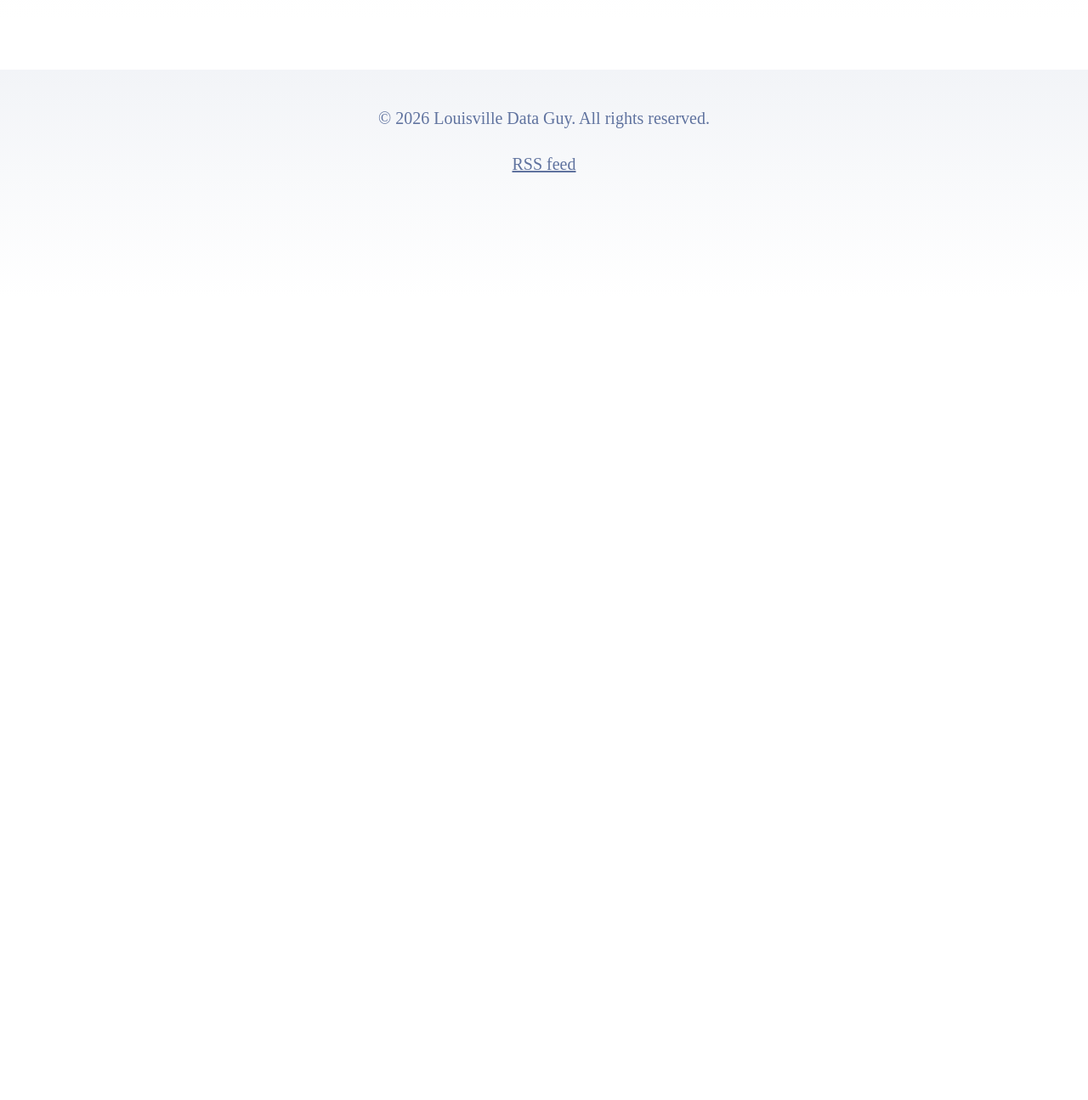
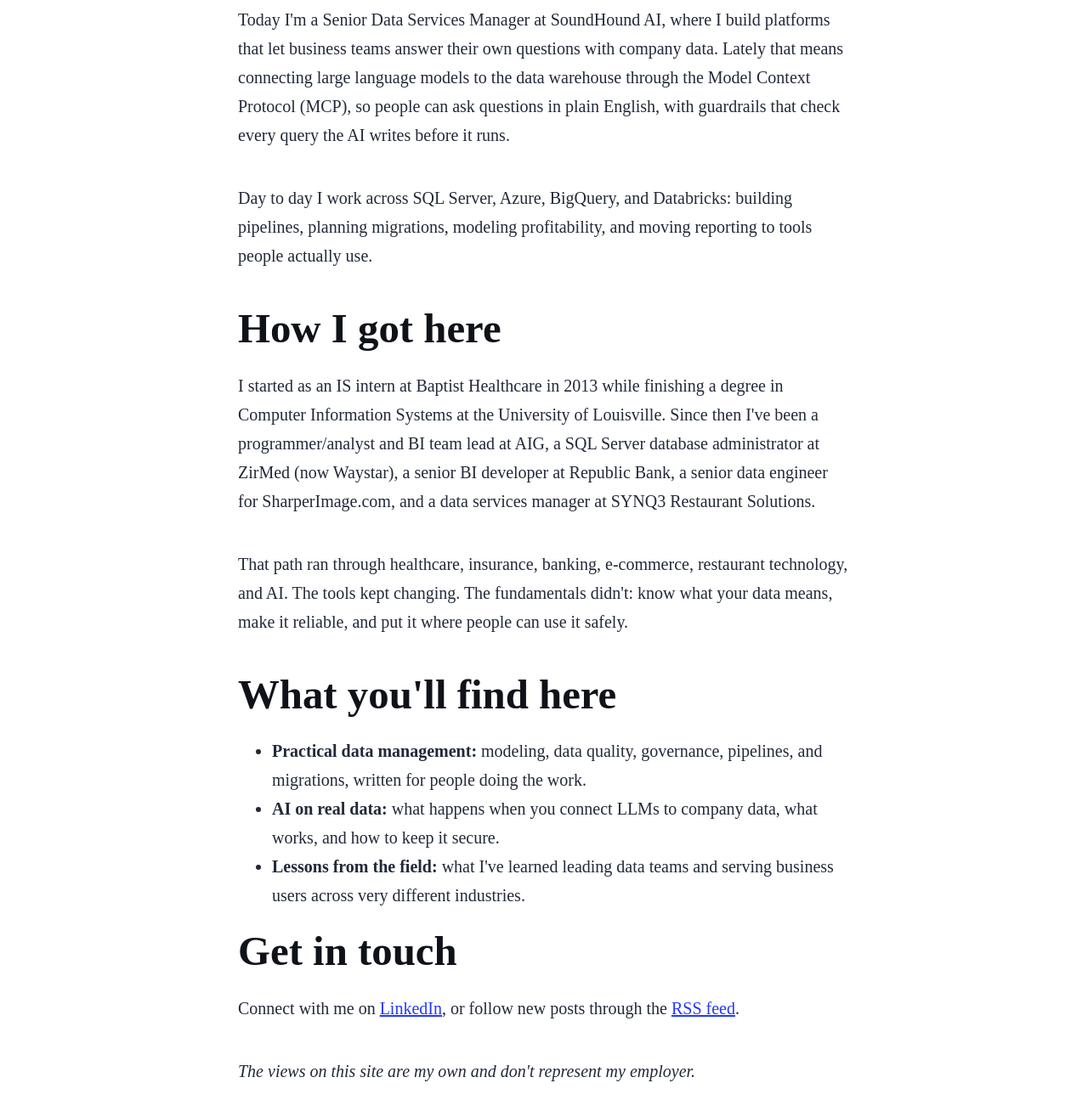
Before and after one commit to danimalfoster/louisville-data-guy, an Astro site: page /about in a window 1280 px wide. Shown: the part 577-1872 px from the top of the page at 85% size. Before the commit the page ends 927 px from the top, so only its background shows below. Built offline with nearby package versions, Linux system fonts and the light colour scheme; Astro itself is replaced by a stand-in of ours.

Commit message:
Write About page from LinkedIn profile
Replaces the placeholder About page with Daniel's background, current work, career path, blog topics, and a LinkedIn link.

Co-Authored-By: Claude Opus 5.5 <noreply@anthropic.com>

```diff
--- a/src/pages/about.astro
+++ b/src/pages/about.astro
@@ -3,16 +3,63 @@ import Layout from '../layouts/BlogPost.astro';
 ---
 
 <Layout
-	title="About"
-	description="About Louisville Data Guy, a blog on data management and AI."
+	title="About me"
+	description="Daniel Foster is a data and AI leader in Louisville, Kentucky, writing about data management and putting AI to work on real company data."
 	pubDate={new Date('2026-11-15T00:00:00Z')}
 >
-	<!-- TODO: replace with your own bio before launch. -->
 	<p>
-		Louisville Data Guy is a blog about data management and AI, written from Louisville, Kentucky.
+		I'm Daniel Foster, a data and AI leader based in Louisville, Kentucky. For more than a decade
+		I've worked on the same problem from different angles: getting the right data to the people who
+		need it, in a form they can trust.
+	</p>
+
+	<h2>What I do</h2>
+	<p>
+		Today I'm a Senior Data Services Manager at SoundHound AI, where I build platforms that let
+		business teams answer their own questions with company data. Lately that means connecting large
+		language models to the data warehouse through the Model Context Protocol (MCP), so people can ask
+		questions in plain English, with guardrails that check every query the AI writes before it runs.
 	</p>
 	<p>
-		The goal is practical: clear explanations of how organizations can structure, govern, and get
-		value from their data, and honest takes on where AI tools help and where they don't.
+		Day to day I work across SQL Server, Azure, BigQuery, and Databricks: building pipelines,
+		planning migrations, modeling profitability, and moving reporting to tools people actually use.
 	</p>
+
+	<h2>How I got here</h2>
+	<p>
+		I started as an IS intern at Baptist Healthcare in 2013 while finishing a degree in Computer
+		Information Systems at the University of Louisville. Since then I've been a programmer/analyst
+		and BI team lead at AIG, a SQL Server database administrator at ZirMed (now Waystar), a senior
+		BI developer at Republic Bank, a senior data engineer for SharperImage.com, and a data services
+		manager at SYNQ3 Restaurant Solutions.
+	</p>
+	<p>
+		That path ran through healthcare, insurance, banking, e-commerce, restaurant technology, and AI.
+		The tools kept changing. The fundamentals didn't: know what your data means, make it reliable,
+		and put it where people can use it safely.
+	</p>
+
+	<h2>What you'll find here</h2>
+	<ul>
+		<li>
+			<strong>Practical data management:</strong> modeling, data quality, governance, pipelines,
+			and migrations, written for people doing the work.
+		</li>
+		<li>
+			<strong>AI on real data:</strong> what happens when you connect LLMs to company data, what
+			works, and how to keep it secure.
+		</li>
+		<li>
+			<strong>Lessons from the field:</strong> what I've learned leading data teams and serving
+			business users across very different industries.
+		</li>
+	</ul>
+
+	<h2>Get in touch</h2>
+	<p>
+		Connect with me on <a href="https://www.linkedin.com/in/daniel-foster-04536a75">LinkedIn</a>, or
+		follow new posts through the <a href="/rss.xml">RSS feed</a>.
+	</p>
+
+	<p><em>The views on this site are my own and don't represent my employer.</em></p>
 </Layout>
```
